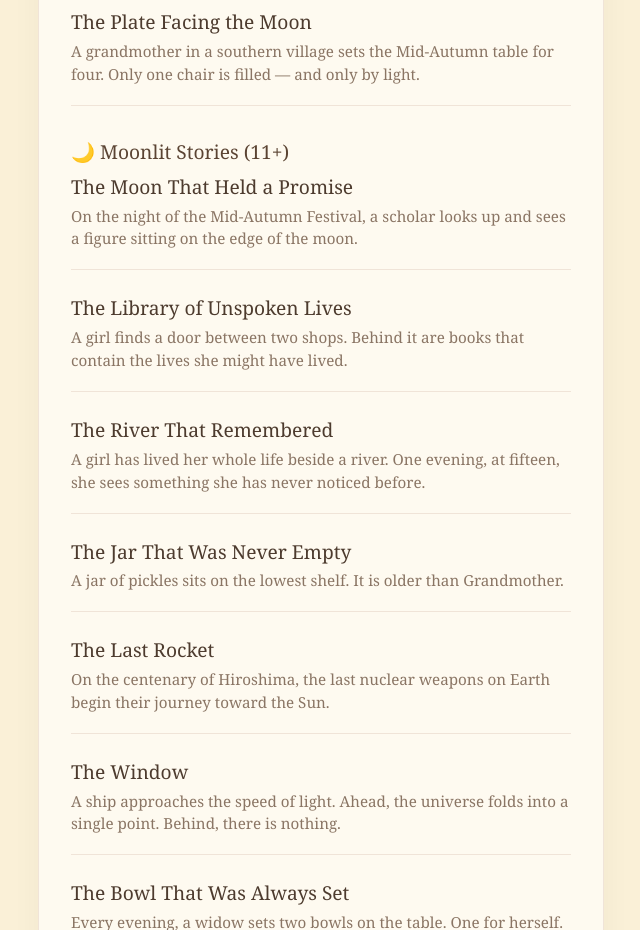
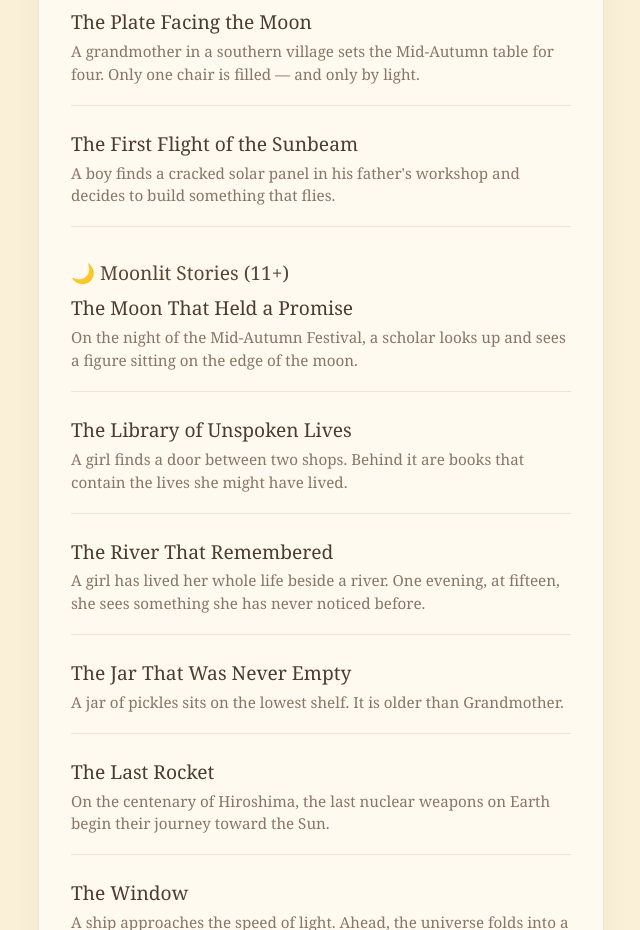
Before and after one commit to predaeugen1958-eng/garden-stories, a plain HTML site: page stories.html in a window 1280 px wide. Shown: the part 2640-3570 px from the top of the page, without its empty margins (319-959 px from the left). Drawn offline with Linux system fonts and the light colour scheme.

Commit message:
Update stories.html

```diff
--- a/stories.html
+++ b/stories.html
@@ -234,6 +234,10 @@
                 <a href="the-plate-facing-the-moon.html">The Plate Facing the Moon</a>
                 <div class="desc">A grandmother in a southern village sets the Mid-Autumn table for four. Only one chair is filled — and only by light.</div>
             </li>
+            <li>
+                <a href="the-first-flight-of-the-sunbeam.html">The First Flight of the Sunbeam</a>
+                <div class="desc">A boy finds a cracked solar panel in his father's workshop and decides to build something that flies.</div>
+            </li>
         </ul>
 
         <!-- Age group 4 -->
```
